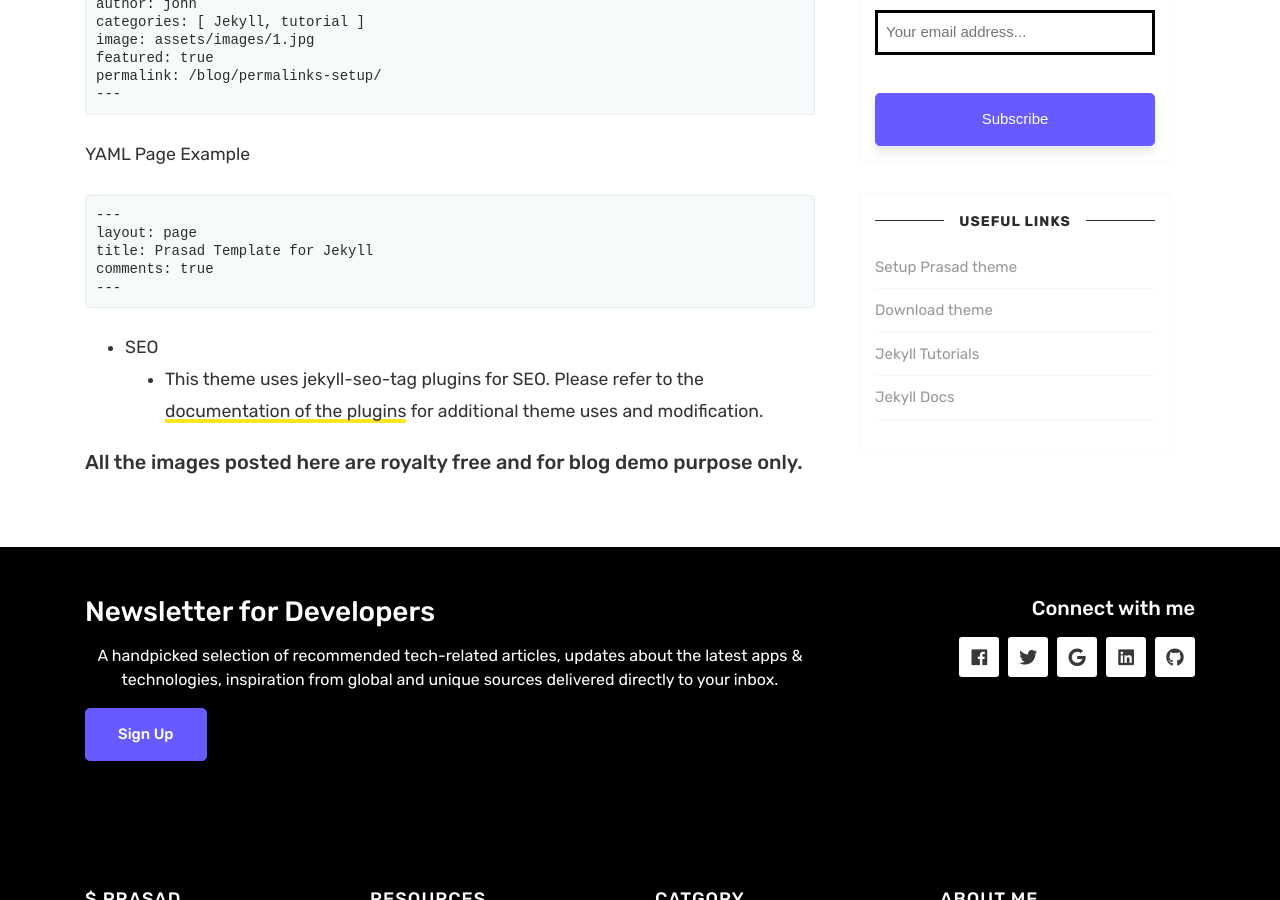
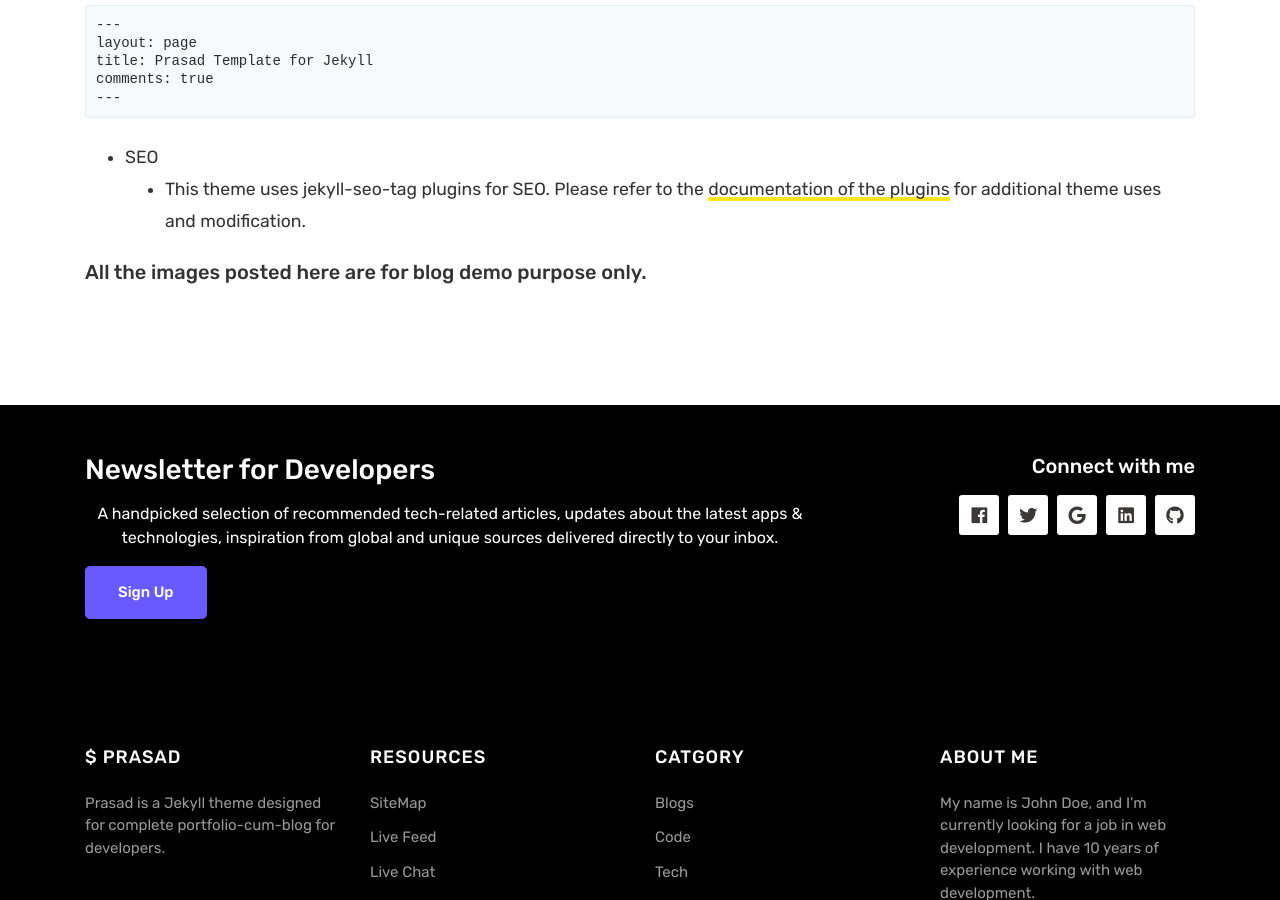
Before and after one commit to cdrrazan/prasad, a Jekyll site: the page built from theme-setup/index.md, in a window 1280 px wide and 900 px high, scrolled down 2945 px. Built offline with Jekyll 4.4.1, drawn with Linux system fonts in a browser that asks for light colours; nearby versions of some CDN libraries; comment, search, counter and statistics services are not loaded; some of the changed text lies outside the part shown.

Commit message:
Page layout modified wo/sidebar

```diff
--- a/_layouts/page.html
+++ b/_layouts/page.html
@@ -2,29 +2,18 @@
 layout: default
 ---
 <section>
-    <div class="row">
-        <div class="col-sm-8">
     <div class="section-title">
-                <h2><span>{{ page.title }}</span></h2>
+        <center><h2><span>{{ page.title }}</span></h2></center>
     </div>
 
     <div class="article-post">
         {{content}}
     </div>
-
     {% if page.comments == true %}
-                <div id="comments" class="row mb-5">
-                    <div class="col-md-8">
+        <div id="comments" >
+            <div>
                 {% include disqus.html %}
             </div>
         </div>
     {% endif %}
-        </div>
-
-        <!-- Sidebar -->
-        <div class="col-sm-4">
-            {% include sidebar.html %}
-        </div>
-
-    </div>
 </section>
--- a/theme-setup/index.md
+++ b/theme-setup/index.md
@@ -1,9 +1,10 @@
 ---
 layout: page
 title: Ultimate Guide to setup Prasad Jekyll theme
+comments: true
 ---
 
-Prasad is the modified form of Prasad theme.
+Prasad is the modified form of Affiliates Jekyll Theme.
 
 >You can view the full live site using this theme <a href="https://cdrrazan.com" target="_blank">
 >HERE.</a> <br>
@@ -109,4 +110,4 @@
 - SEO
   - This theme uses jekyll-seo-tag plugins for SEO. Please refer to the [documentation of the plugins](https://github.com/jekyll/jekyll-seo-tag/blob/master/docs/usage.md) for additional theme uses and modification.
 
-<h5> All the images posted here are royalty free and for blog demo purpose only. </h5>
+<h5> All the images posted here are for blog demo purpose only. </h5>
```
Lines whose indentation alone changed are shown as unchanged.
